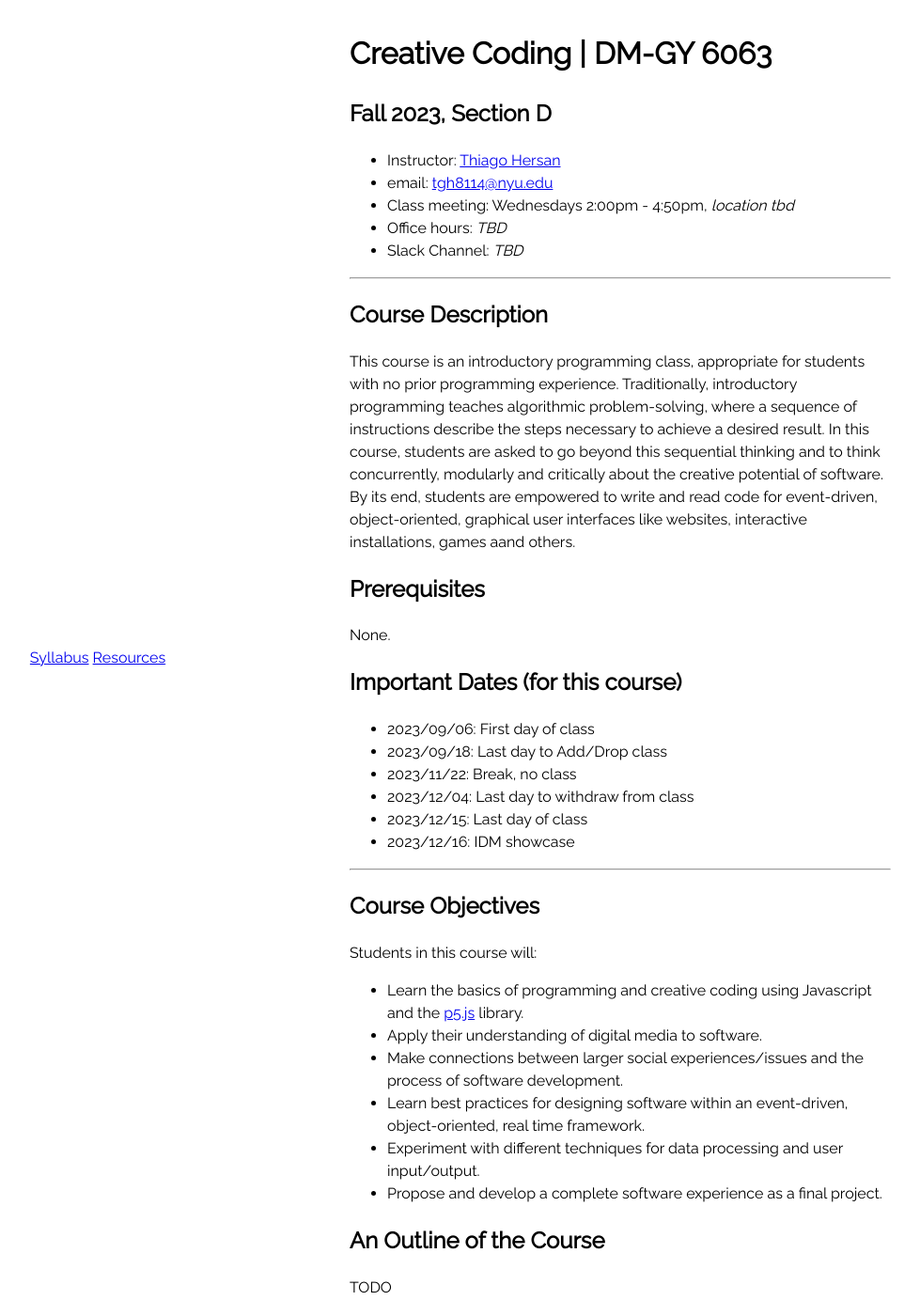
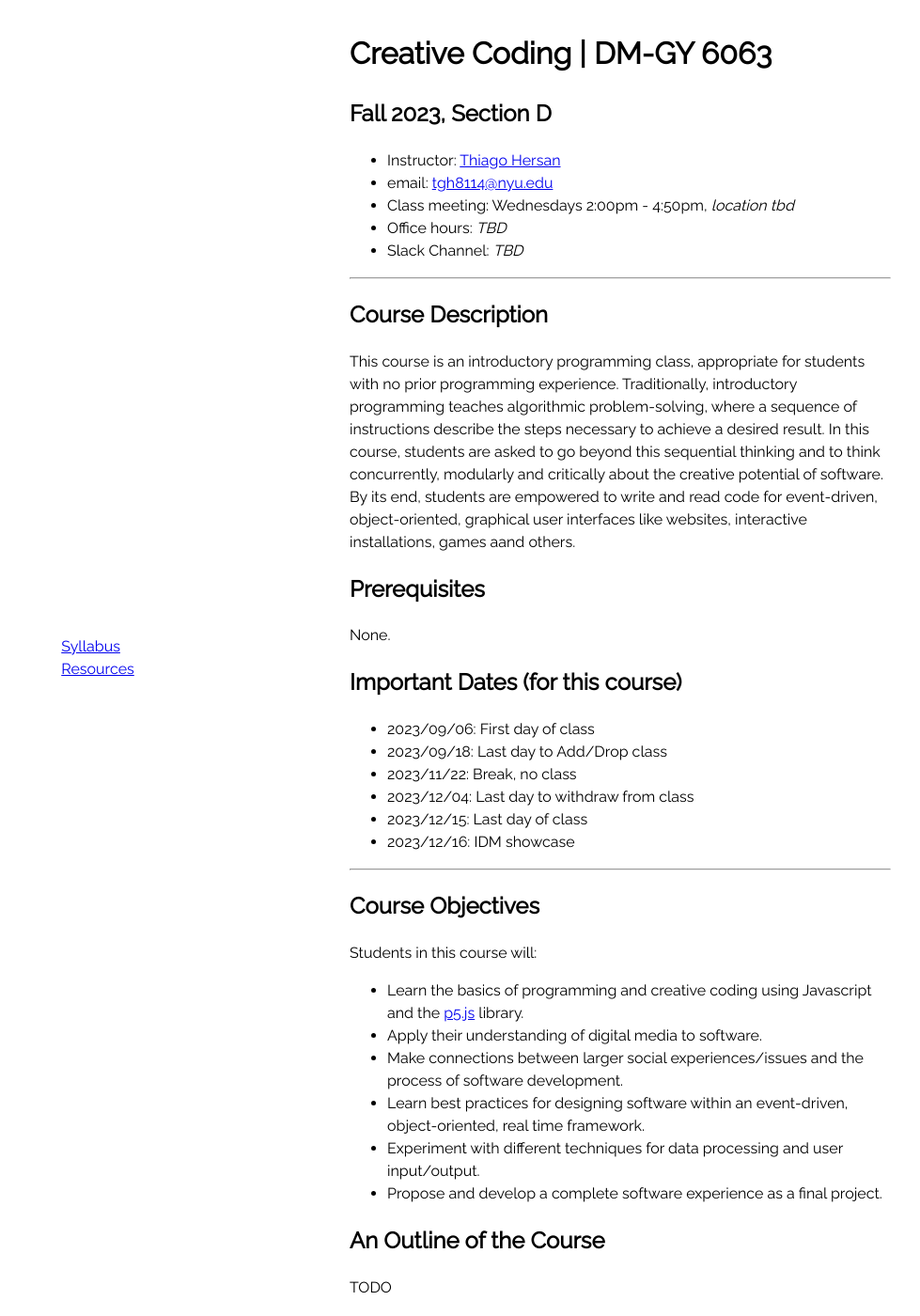
Before and after one commit to DM-GY-6063-2023F-D/DM-GY-6063-2023F-D, a Jekyll site: the page built from README.md, in a window 1280 px wide and 1400 px high. Shown: the whole window at 94% size, without its empty margins (152-1131 px from the left). Built offline with Jekyll 4.4.1, drawn with Linux system fonts in a browser that asks for light colours.

Commit message:
style menu

```diff
--- a/css/main.scss
+++ b/css/main.scss
@@ -33,3 +33,8 @@ body {
   max-width: 600px;
   padding: 12px;
 }
+
+.menu {
+  display: flex;
+  flex-direction: column;
+}
```
